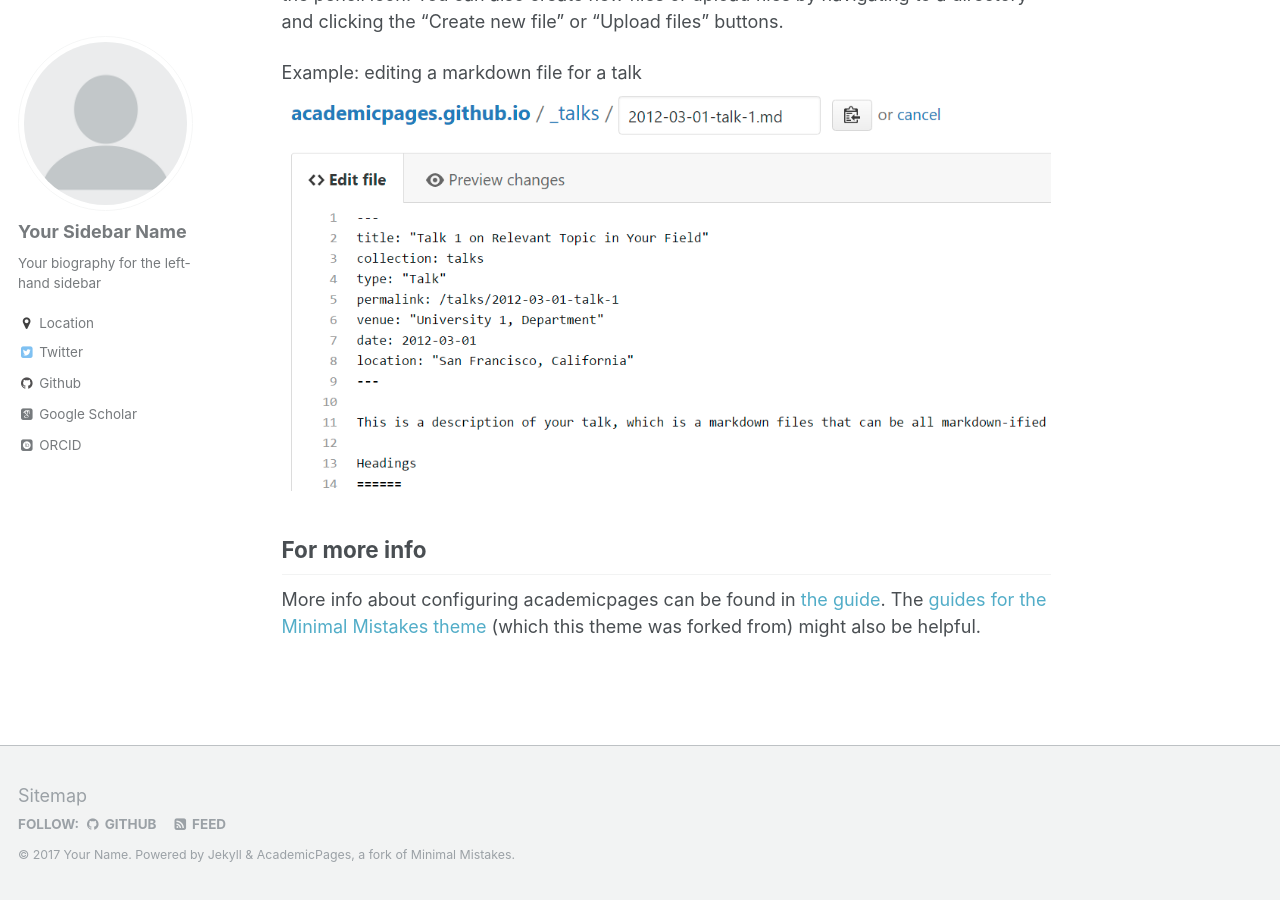
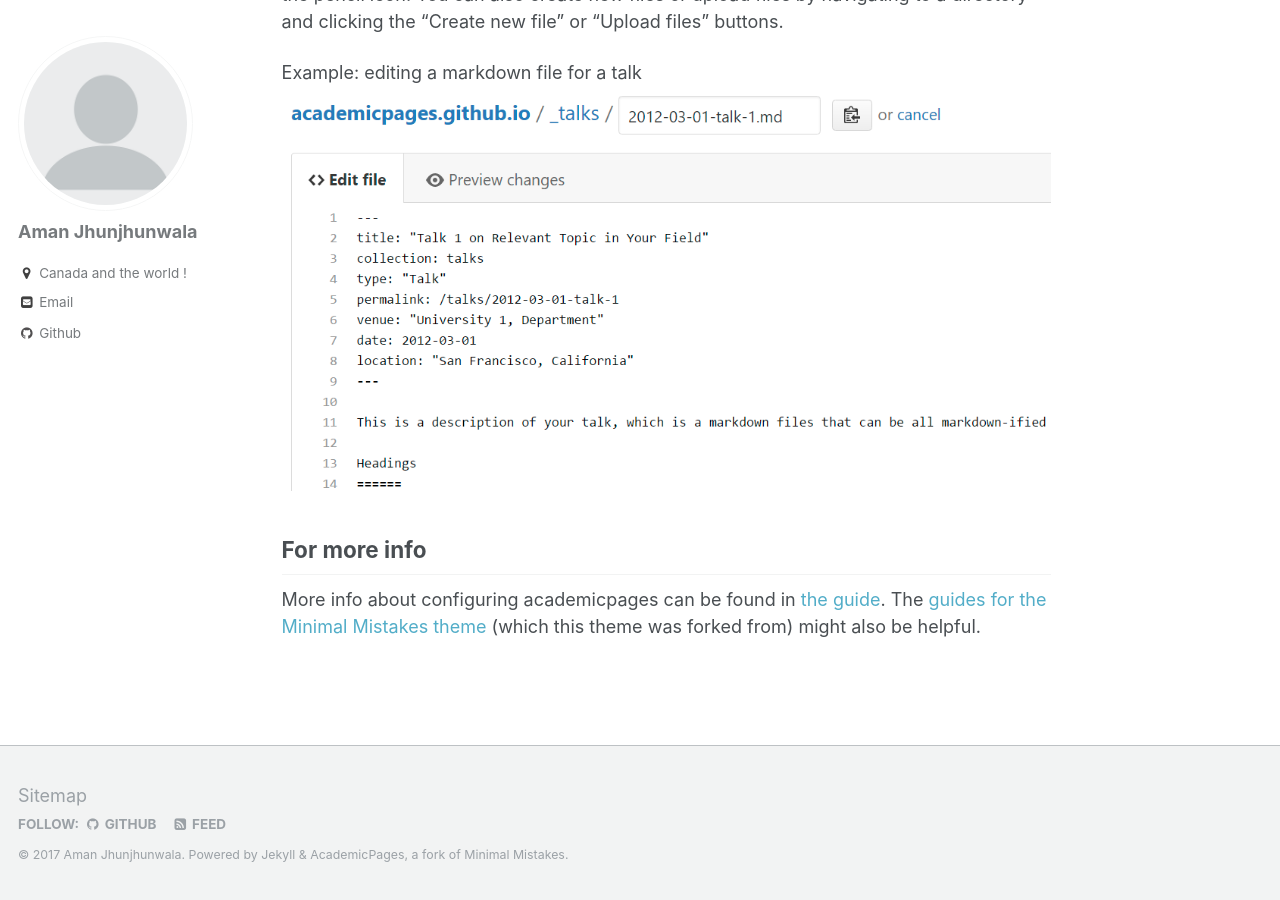
Before and after one commit to amanjhunjhunwala/amanjhunjhunwala.github.io, a Jekyll site: the page built from _pages/about.md, in a window 1280 px wide and 900 px high, scrolled down 2510 px. Built offline with Jekyll 4.4.1, drawn with Linux system fonts in a browser that asks for light colours; some web fonts are replaced; some of the changed text lies outside the part shown.

Commit message:
Initial Config

```diff
--- a/_config.yml
+++ b/_config.yml
@@ -7,13 +7,13 @@
 
 # Site Settings
 locale                   : "en-US"
-title                    : "Your Name / Site Title"
+title                    : "Aman Jhunjhunwala"
 title_separator          : "-"
-name                     : &name "Your Name"
-description              : &description "personal description"
-url                      : https://academicpages.github.io # the base hostname & protocol for your site e.g. "https://mmistakes.github.io"
+name                     : &name "Aman Jhunjhunwala"
+description              : &description "Data Conjuror"
+url                      : https://amanjhunjhunwala.github.io # the base hostname & protocol for your site e.g. "https://mmistakes.github.io"
 baseurl                  : "" # the subpath of your site, e.g. "/blog"
-repository               : "academicpages/academicpages.github.io"
+repository               : "amanjhunjhunwala.github.io"
 teaser                   :  # filename of teaser fallback teaser image placed in /images/, .e.g. "500x300.png"
 breadcrumbs              : false # true, false (default)
 words_per_minute         : 160
@@ -78,13 +78,13 @@ analytics:
 
 # Site Author
 author:
-  name             : "Your Sidebar Name"
+  name             : "Aman Jhunjhunwala"
   avatar           : "profile.png"
-  bio              : "Your biography for the left-hand sidebar"
-  location         : "Location"
+  bio              : ""
+  location         : "Canada and the world !"
   employer         :
-  googlescholar    : "http://yourfullgooglescholarurl.com"
-  email            :
+  googlescholar    :
+  email            : "amanjjw @ (google's mail : gmail) .com"
   uri              :
   bitbucket        :
   codepen          :
@@ -92,19 +92,19 @@ author:
   flickr           :
   facebook         :
   foursquare       :
-  github           : "academicpages"
+  github           : "amanjhunjhunwala"
   google_plus      :
   keybase          :
   instagram        :
   lastfm           :
   linkedin         :
-  orcid            : "http://orcid.org/yourorcidurl"
+  orcid            :
   pinterest        :
   soundcloud       :
-  stackoverflow    : # http://stackoverflow.com/users/123456/username
+  stackoverflow    :
   steam            :
   tumblr           :
-  twitter          : "replacethistwitterhandle"
+  twitter          :
   vine             :
   weibo            :
   xing             :
```
